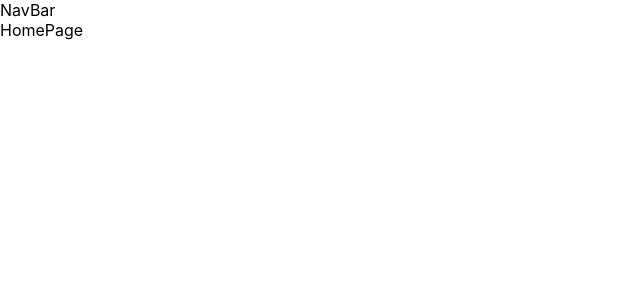
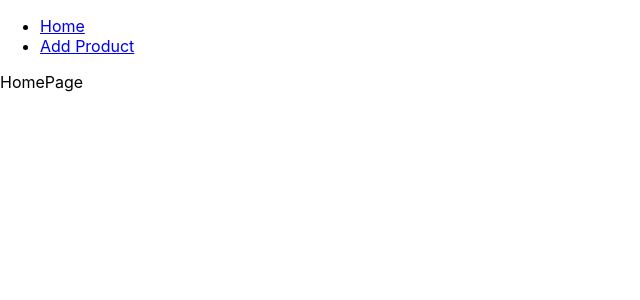
Before and after one commit to SoumenCodes/crud-App, a React (Create React App) app: page / in a window 1280 px wide. Shown: the top 300 px of the page, without its empty margins (0-640 px from the left). Built offline with nearby package versions, Linux system fonts and the light colour scheme.

Commit message:
Integrate Redux Toolkit

```diff
--- a/src/components/EditProduct.jsx
+++ b/src/components/EditProduct.jsx
@@ -0,0 +1,7 @@
+import React from "react";
+
+function EditProduct() {
+  return <div>EditProduct</div>;
+}
+
+export default EditProduct;
--- a/src/components/NavBar.jsx
+++ b/src/components/NavBar.jsx
@@ -1,7 +1,20 @@
+// Navbar.js
 import React from "react";
+import { Link } from "react-router-dom";
 
-function NavBar() {
-  return <div>NavBar</div>;
-}
+const Navbar = () => {
+  return (
+    <nav>
+      <ul>
+        <li>
+          <Link to="/">Home</Link>
+        </li>
+        <li>
+          <Link to="/admin">Add Product</Link>
+        </li>
+      </ul>
+    </nav>
+  );
+};
 
-export default NavBar;
+export default Navbar;
--- a/src/index.js
+++ b/src/index.js
@@ -1,14 +1,18 @@
-import React from 'react';
-import ReactDOM from 'react-dom/client';
-import './index.css';
-import App from './App';
-import reportWebVitals from './reportWebVitals';
+import React from "react";
+import ReactDOM from "react-dom/client";
+import "./index.css";
+import App from "./App";
+import reportWebVitals from "./reportWebVitals";
+import { Provider } from "react-redux";
+import store from "./store";
 
-const root = ReactDOM.createRoot(document.getElementById('root'));
+const root = ReactDOM.createRoot(document.getElementById("root"));
 root.render(
-  <React.StrictMode>
-    <App />
-  </React.StrictMode>
+  <Provider store={store}>
+    <React.StrictMode>
+      <App />
+    </React.StrictMode>
+  </Provider>
 );
 
 // If you want to start measuring performance in your app, pass a function
--- /dev/null
+++ b/src/slice/productSlice.js
@@ -0,0 +1,14 @@
+import { createSlice } from "@reduxjs/toolkit";
+
+const productSlice = createSlice({
+  name: "products",
+  initialState: [],
+  reducers: {
+    setProducts: (state, action) => {
+      return action.payload;
+    },
+  },
+});
+
+export const { setProducts } = productSlice.actions;
+export default productSlice.reducer;
--- /dev/null
+++ b/src/store.js
@@ -0,0 +1,11 @@
+import { configureStore } from "@reduxjs/toolkit";
+import productReducer from "./slice/productSlice";
+
+const store = configureStore({
+  reducer: {
+    products: productReducer,
+    // products: [],
+  },
+});
+
+export default store;
```
